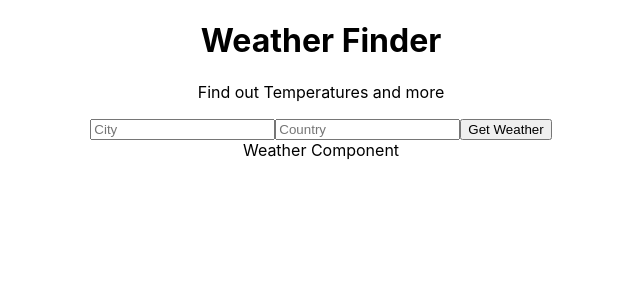
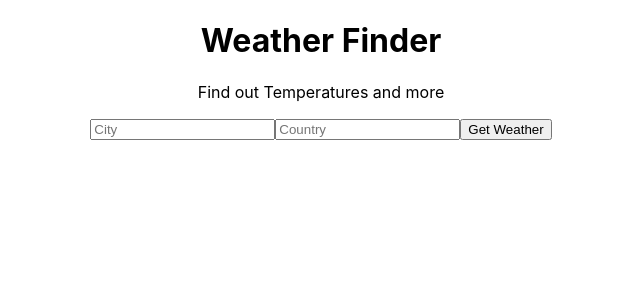
Before and after one commit to dhansenaz/weatherapp, a React (Create React App) app: page / in a window 1280 px wide. Shown: the top 300 px of the page, without its empty margins (319-959 px from the left). Built offline with nearby package versions, Linux system fonts and the light colour scheme.

Commit message:
create weather props

```diff
--- a/src/App.js
+++ b/src/App.js
@@ -10,6 +10,15 @@ const API_KEY = "d19a9d4be1cbfbe7877fd4ef80a854c7";
 
 class App extends Component {
 
+  state = {
+    temperature: undefined,
+    city: undefined,
+    country:undefined,
+    humidity: undefined,
+    decsription: undefined,
+    error: undefined
+  }
+
   getWeather = async (e) => {
     e.preventDefault();
     const city = e.target.elements.city.value;
@@ -17,6 +26,12 @@ class App extends Component {
     const api_call = await fetch(`http://api.openweathermap.org/data/2.5/weather?q=${city},${country}&APPID=${API_KEY}&units=metric`);
     const data = await api_call.json();
     console.log(data)
+    this.setState({temperature:data.main.temp,
+      city:data.name,
+      country:data.sys.country,
+      humidity:data.main.humidity,
+      description:data.weather[0].description,
+    error:""})
 
   }
   render() {
@@ -25,7 +40,13 @@ class App extends Component {
         <div>
           <Titles />
           <Form getWeather={this.getWeather}/>
-          <Weather />
+          <Weather
+          temperature={this.state.temperature}
+          city={this.state.city}
+          country={this.state.country}
+          humidity={this.state.humidity}
+          description={this.state.description}
+          error={this.state.error}/>
         </div>
       </div>
     );
--- a/src/components/Weather.js
+++ b/src/components/Weather.js
@@ -3,7 +3,7 @@ import React from "react"
 class Weather extends React.Component {
     render() {
         return(
-            <div>Weather Component</div>
+            <div>{this.props.temperature}</div>
         )
     }
 }
```
